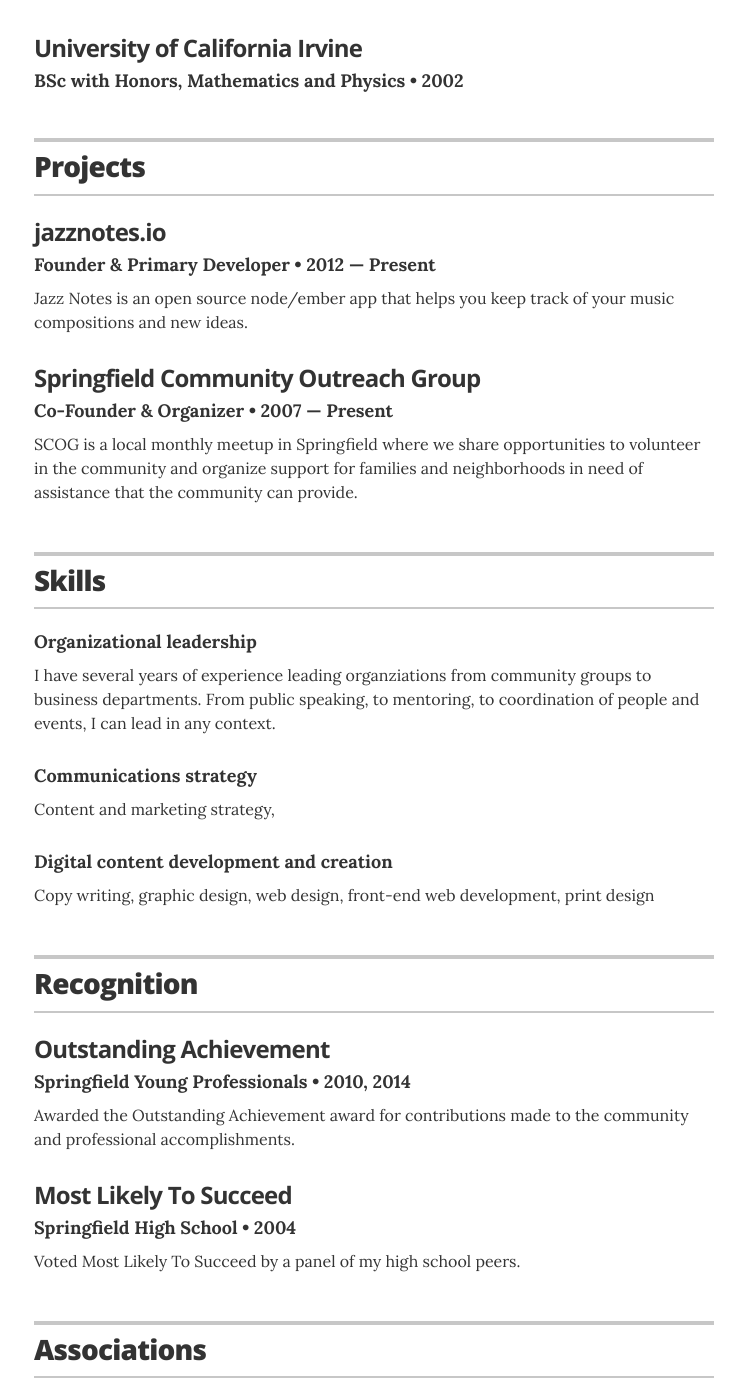
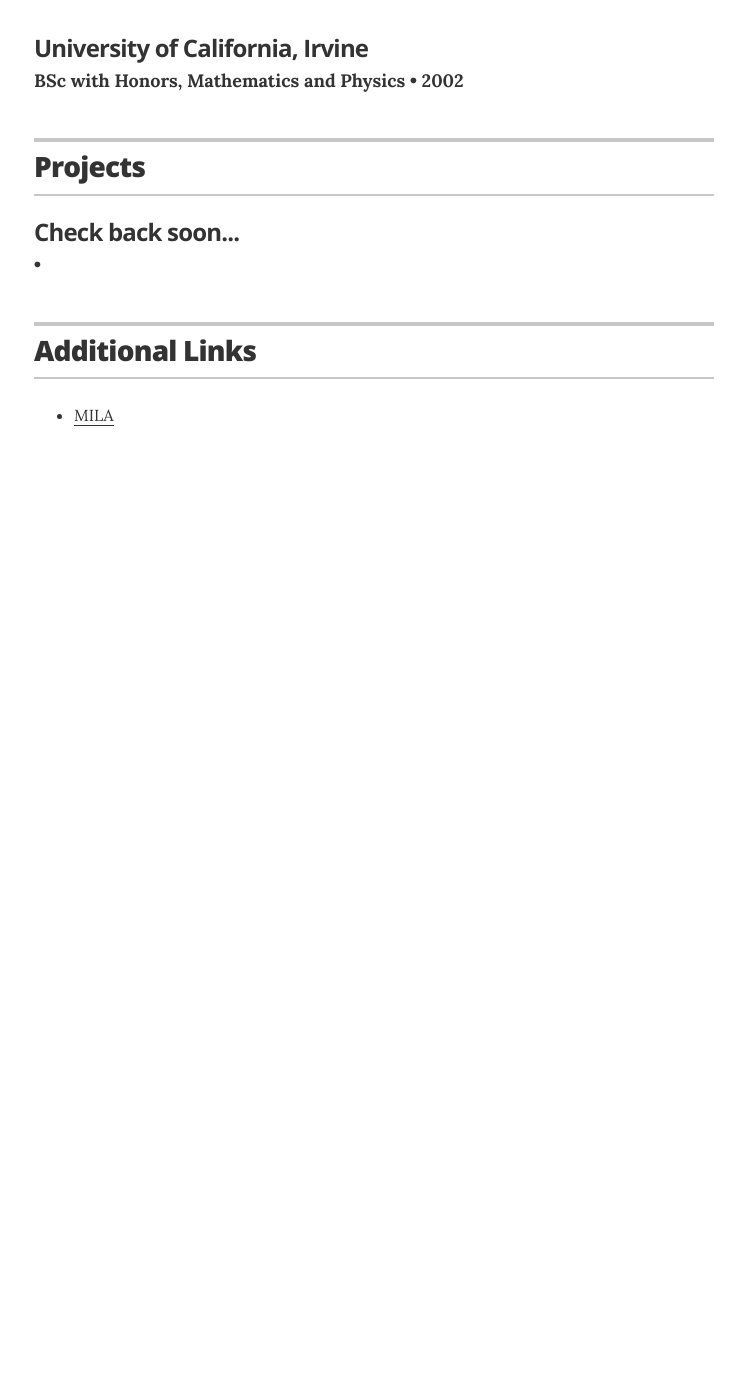
Before and after one commit to matrogers2/matrogers2.github.io, a Jekyll site: the page built from index.html, in a window 1280 px wide and 1400 px high, scrolled down 2319 px. Shown: the whole window, without its empty margins (266-1011 px from the left). Built offline with Jekyll 4.4.1, drawn with Linux system fonts in a browser that asks for light colours; after the commit the page ends 2794 px from its top, so only the background shows below that; some of the changed text lies outside the part shown.

Commit message:
Adding links

```diff
--- a/_config.yml
+++ b/_config.yml
@@ -36,10 +36,10 @@
 resume_section_experience:      true
 resume_section_education:       true
 resume_section_projects:        true
-resume_section_skills:          true
-resume_section_recognition:     true
+resume_section_skills:          false
+resume_section_recognition:     false
 resume_section_links:           true
-resume_section_associations:    true
+resume_section_associations:    false
 # resume_section_interests:       true
 
 # Resume social links
--- a/_data/education.yml
+++ b/_data/education.yml
@@ -5,5 +5,5 @@
   summary: Graduated with a focus in analytic number theory and experimental mathematics. My work focused on conjectures involving L-values of elliptic curves. Nominated for Canada wide thesis award.
 
 - degree: BSc with Honors, Mathematics and Physics
-  uni: University of California Irvine
+  uni: University of California, Irvine
   year: 2002
--- a/_data/links.yml
+++ b/_data/links.yml
@@ -1,7 +1,3 @@
 # links
 - url: "https://mila.quebec/en/"
   description: MILA
-- url: "https://montrealnumbertheory.org/"
-  description: Montreal Number Theory
-- url: "https://www.math.ubc.ca/"
-  description: UBC Math
--- a/_data/projects.yml
+++ b/_data/projects.yml
@@ -2,15 +2,8 @@
 # uncomment the urls if you wish to display them, and add your own URL
 
 # jazznotes.io
-- project: jazznotes.io
-  role: Founder & Primary Developer
-  duration: 2012 &mdash; Present
+- project: Check back soon...
+  # role: Founder
+  # duration: 2023 &mdash; Present
   # url: "#"
-  description: Jazz Notes is an open source node/ember app that helps you keep track of your music compositions and new ideas.
-
-# Springfield Community Outreach Group
-- project: Springfield Community Outreach Group
-  role: Co-Founder & Organizer
-  duration: 2007 &mdash; Present
-  # url: "#"
-  description: SCOG is a local monthly meetup in Springfield where we share opportunities to volunteer in the community and organize support for families and neighborhoods in need of assistance that the community can provide.
+  # description: Lorem ipsum dolor sit amet, consectetur adipiscing elit. Ut convallis convallis orci, a consectetur dui varius eget. Proin vehicula feugiat tellus, a consectetur urna fermentum eget.
--- a/_layouts/resume.html
+++ b/_layouts/resume.html
@@ -58,7 +58,7 @@
 
         {% for job in site.data.experience %}
         <div class="resume-item" itemscope itemprop="worksFor" itemtype="http://schema.org/Organization">
-          <h3 class="resume-item-title" itemprop="name">{{ job.company }}</h3>
+		<h3 class="resume-item-title" itemprop="name"><a href="{{job.company_link}}">{{ job.company }}</a></h3>
           <h4 class="resume-item-details" itemprop="description">{{ job.position }} &bull; {{ job.duration }}</h4>
           <p class="resume-item-copy">{{ job.summary }}</p>
         </div><!-- end of resume-item -->
@@ -231,11 +231,6 @@
       <!-- end Print Social Links -->
       {% endif %}
 
-      <footer class="page-footer">
-        <p class="footer-line">Made by <a href="http://twitter.com/jglovier">@jglovier</a>. Fork me on <a href="https://github.com/jglovier/resume-template">GitHub</a>.</p>
-        <p class="footer-line">If this is your live resume, you can modify or remove this part. ;-)</p>
-      </footer>
-
     </div>
 
   </body>
```
Also changed, not shown: _data/experience.yml (+8 -8 lines).
